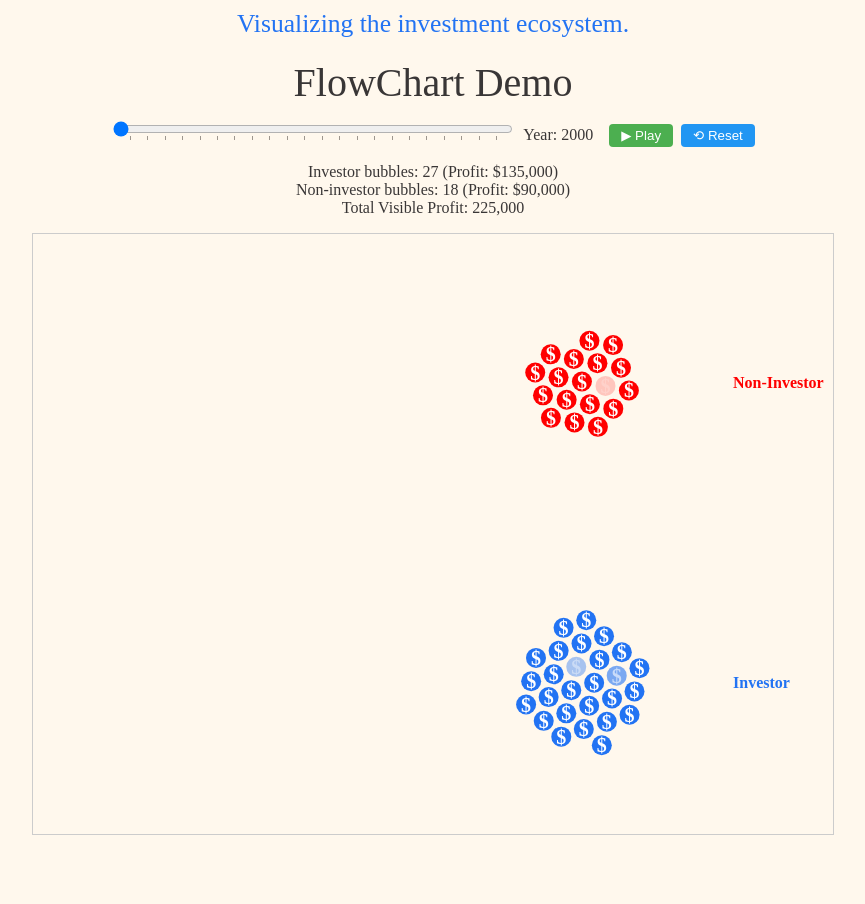
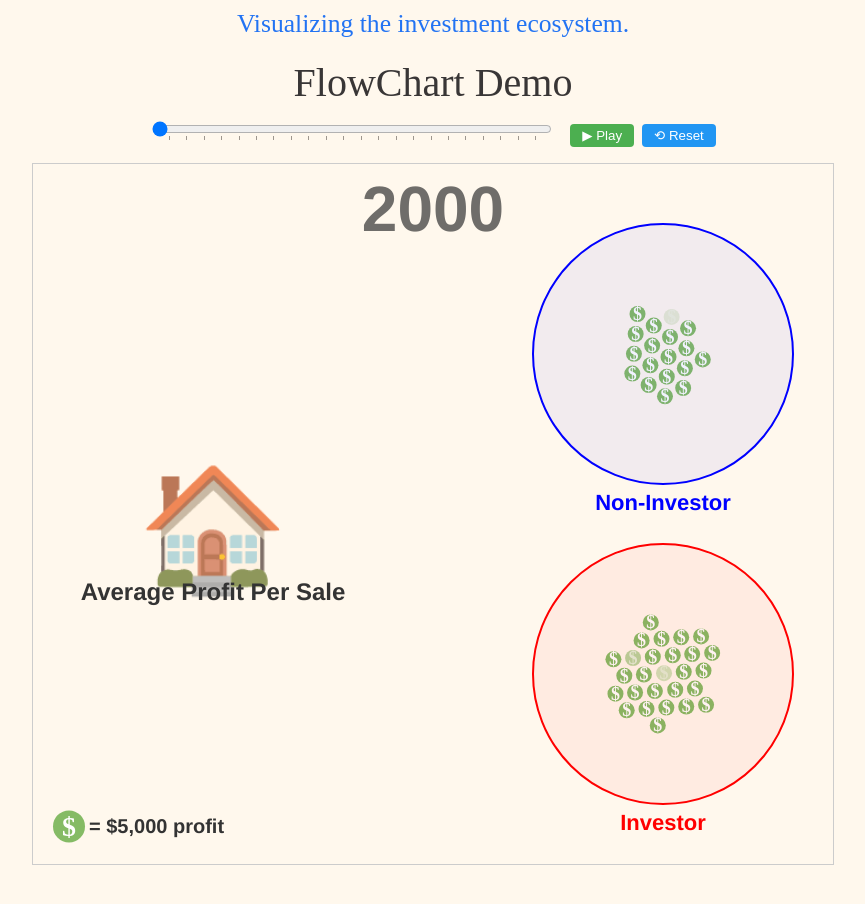
Before and after one commit to BengineerZ/FP2-Assignment-Site, a React (Create React App) app in the folder fp2-assignment-site/: page / in a window 1280 px wide. Shown: the part 1480-2384 px from the top of the page, without its empty margins (207-1072 px from the left). Built offline with nearby package versions, Linux system fonts and the light colour scheme.

Commit message:
Design changes

```diff
--- a/fp2-assignment-site/src/components/flow_plot/chart.js
+++ b/fp2-assignment-site/src/components/flow_plot/chart.js
@@ -21,20 +21,46 @@ function FlowChart({ csvUrl = "/boston_residential_sales_dummy.csv" }) {
   const BUBBLE_VALUE = 5000;
   const LIFE_SPAN_YEARS = 1.0;
   const FADE_PORTION = 0.05;
-  const COLLISION_RADIUS = 12 ;
-  const BUBBLE_RADIUS = 10;
+  const COLLISION_RADIUS = 10 ;
+  const BUBBLE_RADIUS = 8;
   const ANIMATION_SPEED = 0.01;   // Years per animation frame (higher = faster)
-  const DOLLAR_SIGN_SIZE = "20px";
+  const DOLLAR_SIGN_SIZE = "18px";
+  const CANVAS_HEIGHT = 700;
+  const CANVAS_WIDTH = 800;
+
+  // Cluster configuration
+  const CLUSTER_CIRCLE_RADIUS = 130;
+  const CLUSTER_CIRCLE_STROKE_WIDTH = 2;
+
+  // Define spawning point coordinates
+  const SPAWN_X = 180;
+  const SPAWN_Y = CANVAS_HEIGHT/2;
 
   // “Cluster” for investor vs. non-investor
+  const [clusterPositions, setClusterPositions] = useState({
+    x: 630,
+    nonInvY: 190,
+    invY: 510
+  });
+
+  // Add hover state tracking
+  const [hoverState, setHoverState] = useState({
+    investor: false,
+    noninvestor: false,
+    house: false // Add house hover state
+  });
+
   function clusterX(d) {
-    // Everyone clusters at x=550 (moved 100px left from 650)
-    return 550;
+    // Everyone clusters at CLUSTER_X
+    return clusterPositions.x;
   }
   function clusterY(d) {
     // top cluster if non-investor, bottom cluster if investor
-    return d.type === 'investor' ? 450 : 150;
+    return d.type === 'investor' ? clusterPositions.invY : clusterPositions.nonInvY;
   }
+
+  // Define money green color constant
+  const MONEY_GREEN = "#85BB65";
 
   // -----------------------------------------------------------
   // 2) State
@@ -349,9 +375,9 @@ function FlowChart({ csvUrl = "/boston_residential_sales_dummy.csv" }) {
       id: Math.random().toString(36).substr(2, 9),
       type,
       birthTime,
-      // Spawn at (150, 400)
-      x: 150,
-      y: 300
+      // Spawn at defined spawn point
+      x: SPAWN_X,
+      y: SPAWN_Y
     };
   }
 
@@ -390,11 +416,11 @@ function FlowChart({ csvUrl = "/boston_residential_sales_dummy.csv" }) {
     // CRITICAL FIX: Only pass ALIVE bubbles to the simulation
     const aliveBubbles = bubbles.filter(b => getOpacity(b) > 0);
 
-    // If any bubble has no coords => put it at (150,400)
+    // If any bubble has no coords => put it at spawn point
     aliveBubbles.forEach(b => {
       if (b.x == null || b.y == null) {
-        b.x = 150;
-        b.y = 300;
+        b.x = SPAWN_X;
+        b.y = SPAWN_Y;
       }
     });
 
@@ -442,6 +468,49 @@ function FlowChart({ csvUrl = "/boston_residential_sales_dummy.csv" }) {
   const invProfit = invVisible.length * BUBBLE_VALUE;
   const nonInvProfit = nonInvVisible.length * BUBBLE_VALUE;
 
+  // Add median house prices by year (adjusted for inflation to 2021 dollars)
+  const medianHousePrices = {
+    2000: 285000,
+    2001: 310000,
+    2002: 345000,
+    2003: 375000,
+    2004: 410000,
+    2005: 450000,
+    2006: 425000,
+    2007: 410000,
+    2008: 370000,
+    2009: 350000,
+    2010: 360000,
+    2011: 365000,
+    2012: 380000,
+    2013: 410000,
+    2014: 440000,
+    2015: 475000,
+    2016: 510000,
+    2017: 550000,
+    2018: 595000,
+    2019: 630000,
+    2020: 680000,
+    2021: 750000
+  };
+
+  // Function to get the median house price for the current year
+  function getMedianHousePrice() {
+    const year = Math.round(currentTime);
+    // Use the closest year we have data for
+    const availableYears = Object.keys(medianHousePrices).map(Number);
+
+    if (year <= availableYears[0]) return medianHousePrices[availableYears[0]];
+    if (year >= availableYears[availableYears.length - 1]) return medianHousePrices[availableYears[availableYears.length - 1]];
+
+    // Find the closest year in our data
+    const closestYear = availableYears.reduce((prev, curr) =>
+      Math.abs(curr - year) < Math.abs(prev - year) ? curr : prev
+    );
+
+    return medianHousePrices[closestYear];
+  }
+
   // -----------------------------------------------------------
   // 11) Render
   // -----------------------------------------------------------
@@ -479,9 +548,6 @@ function FlowChart({ csvUrl = "/boston_residential_sales_dummy.csv" }) {
             <option key={year} value={year + 0.5} />
           ))}
         </datalist>
-        <span style={{ marginLeft: '0.5rem' }}>
-          Year: {Math.round(currentTime) === 1999 ? 2000 : Math.round(currentTime)}
-        </span>
 
         {/* Play/Pause button for autoscroll */}
         <button
@@ -519,37 +585,127 @@ function FlowChart({ csvUrl = "/boston_residential_sales_dummy.csv" }) {
         </button>
       </div>
 
-      {/* Summary */}
-      <div style={{ marginBottom: '1rem' }}>
-        <div>Investor bubbles: {invVisible.length} (Profit: ${invProfit.toLocaleString()})</div>
-        <div>Non-investor bubbles: {nonInvVisible.length} (Profit: ${nonInvProfit.toLocaleString()})</div>
-        <div>Total Visible Profit: {(invProfit + nonInvProfit).toLocaleString()}</div>
-      </div>
+      {/* Remove the old Summary section */}
 
       {/* SVG */}
-      <svg width={800} height={600} style={{ border: '1px solid #ccc' }}>
-        {/* Cluster labels */}
+      <svg width={CANVAS_WIDTH} height={CANVAS_HEIGHT} style={{ border: '1px solid #ccc' }}>
+        {/* Legend in top left */}
+        <g transform="translate(20, 20)">
+          {/* Sample bubble */}
+          <circle
+            cx={BUBBLE_RADIUS*2}
+            cy={CANVAS_HEIGHT - BUBBLE_RADIUS*7.2}
+            r={BUBBLE_RADIUS*2}
+            opacity={1}
+            fill={MONEY_GREEN}
+          />
           <text
-          x={700}
-          y={150}
+            x={BUBBLE_RADIUS*2}
+            y={CANVAS_HEIGHT - BUBBLE_RADIUS*7.2}
+            textAnchor="middle"
+            dominantBaseline="central"
+            fill="white"
+            fontSize="28px"
+            fontWeight="bold"
+          >
+            $
+          </text>
+
+          {/* Legend text */}
+          <text
+            x={BUBBLE_RADIUS * 2 + 20}
+            y={CANVAS_HEIGHT - BUBBLE_RADIUS * 7}
             textAnchor="start"
             dominantBaseline="middle"
             fontWeight="bold"
-          fill="red"
+            fontFamily="Helvetica Neue"
+            fontSize="20px"
+            fill="#333"
           >
-          Non-Investor
+            = ${BUBBLE_VALUE.toLocaleString()} profit
+          </text>
+        </g>
+
+        {/* HUGE Year display */}
+        <text
+          x={CANVAS_WIDTH/2}
+          y={50}
+          textAnchor="middle"
+          dominantBaseline="middle"
+          fontFamily="Helvetica Neue"
+          fontWeight="bold"
+          fontSize="64px"
+          fill="#333"
+          opacity="0.7"
+        >
+          {Math.round(currentTime) === 1999 ? 2000 : Math.round(currentTime)}
+        </text>
+
+        {/* House emoji at spawning point with hover effect */}
+        <g>
+          <text
+            x={SPAWN_X}
+            y={SPAWN_Y}
+            textAnchor="middle"
+            dominantBaseline="middle"
+            fontSize="120px"
+            opacity={0.8}
+            style={{
+              fontFamily: 'Segoe UI Emoji, Apple Color Emoji, Noto Color Emoji, sans-serif',
+              cursor: 'pointer'
+            }}
+            onMouseEnter={() => setHoverState(prev => ({ ...prev, house: true }))}
+            onMouseLeave={() => setHoverState(prev => ({ ...prev, house: false }))}
+          >
+            🏠
+          </text>
+
+          {/* House price display on hover */}
+          <text
+            x={SPAWN_X}
+            y={SPAWN_Y - 120}
+            textAnchor="middle"
+            dominantBaseline="middle"
+            fontFamily="Helvetica Neue"
+            fontWeight="bold"
+            fontSize="22px"
+            fill="#333"
+            opacity={hoverState.house ? 1 : 0}
+            pointerEvents="none"
+          >
+            Median House Price ({Math.round(currentTime)}):
           </text>
           <text
-          x={700}
-          y={450}
-          textAnchor="start"
+            x={SPAWN_X}
+            y={SPAWN_Y - 90}
+            textAnchor="middle"
             dominantBaseline="middle"
+            fontFamily="Helvetica Neue"
             fontWeight="bold"
-          fill="#2273f3"
+            fontSize="24px"
+            fill="#1A6692"
+            opacity={hoverState.house ? 1 : 0}
+            pointerEvents="none"
           >
-          Investor
+            ${getMedianHousePrice().toLocaleString()}
           </text>
 
+          {/* Label under house */}
+          <text
+            x={SPAWN_X}
+            y={SPAWN_Y + 80}
+            textAnchor="middle"
+            dominantBaseline="middle"
+            fontFamily="Helvetica Neue"
+            fontWeight="bold"
+            fontSize="24px"
+            fill="#333"
+          >
+            Average Profit Per Sale
+          </text>
+        </g>
+
+        {/* Money bubbles - moved above the cluster circles so they appear behind */}
         {bubbles.map((b) => {
           const opacity = getOpacity(b);
           if (opacity <= 0) return null;
@@ -560,7 +716,7 @@ function FlowChart({ csvUrl = "/boston_residential_sales_dummy.csv" }) {
                 cy={b.y}
                 r={BUBBLE_RADIUS}
                 opacity={opacity}
-                fill={b.type === 'investor' ? '#2273f3' : 'red'}
+                fill={MONEY_GREEN}
               />
               <text
                 x={b.x}
@@ -577,6 +733,95 @@ function FlowChart({ csvUrl = "/boston_residential_sales_dummy.csv" }) {
             </React.Fragment>
           );
         })}
+
+        {/* Cluster background circles with hover effects */}
+        <g>
+          {/* Non-investor cluster */}
+          <circle
+            cx={clusterPositions.x}
+            cy={clusterPositions.nonInvY}
+            r={CLUSTER_CIRCLE_RADIUS}
+            fill="blue"
+            fillOpacity={hoverState.noninvestor ? 0.8 : 0.05}
+            stroke="blue"
+            strokeWidth={CLUSTER_CIRCLE_STROKE_WIDTH}
+            onMouseEnter={() => setHoverState(prev => ({ ...prev, noninvestor: true }))}
+            onMouseLeave={() => setHoverState(prev => ({ ...prev, noninvestor: false }))}
+            style={{ cursor: 'pointer' }}
+          />
+
+          {/* Non-investor profit counter - only visible on hover */}
+          <text
+            x={clusterPositions.x}
+            y={clusterPositions.nonInvY}
+            textAnchor="middle"
+            dominantBaseline="middle"
+            fontFamily="Helvetica Neue"
+            fontWeight="bold"
+            fontSize="18px"
+            fill="white"
+            opacity={hoverState.noninvestor ? 1 : 0}
+            pointerEvents="none"
+          >
+            Non-Investor Profit: ${nonInvProfit.toLocaleString()}
+          </text>
+
+          {/* Investor cluster */}
+          <circle
+            cx={clusterPositions.x}
+            cy={clusterPositions.invY}
+            r={CLUSTER_CIRCLE_RADIUS}
+            fill="red"
+            fillOpacity={hoverState.investor ? 0.8 : 0.05}
+            stroke="red"
+            strokeWidth={CLUSTER_CIRCLE_STROKE_WIDTH}
+            onMouseEnter={() => setHoverState(prev => ({ ...prev, investor: true }))}
+            onMouseLeave={() => setHoverState(prev => ({ ...prev, investor: false }))}
+            style={{ cursor: 'pointer' }}
+          />
+
+          {/* Investor profit counter - only visible on hover */}
+          <text
+            x={clusterPositions.x}
+            y={clusterPositions.invY}
+            textAnchor="middle"
+            dominantBaseline="middle"
+            fontFamily="Helvetica Neue"
+            fontWeight="bold"
+            fontSize="18px"
+            fill="white"
+            opacity={hoverState.investor ? 1 : 0}
+            pointerEvents="none"
+          >
+            Investor Profit: ${invProfit.toLocaleString()}
+          </text>
+        </g>
+
+        {/* Cluster labels - moved below circles and linked to circle positions */}
+        <text
+          x={clusterPositions.x}
+          y={clusterPositions.nonInvY + CLUSTER_CIRCLE_RADIUS + 20}
+          textAnchor="middle"
+          dominantBaseline="middle"
+          fontFamily="Helvetica Neue"
+          fontWeight="bold"
+          fontSize="22px"
+          fill="blue"
+        >
+          Non-Investor
+        </text>
+        <text
+          x={clusterPositions.x}
+          y={clusterPositions.invY + CLUSTER_CIRCLE_RADIUS + 20}
+          textAnchor="middle"
+          dominantBaseline="middle"
+          fontFamily="Helvetica Neue"
+          fontWeight="bold"
+          fontSize="22px"
+          fill="red"
+        >
+          Investor
+        </text>
       </svg>
     </div>
   );
```
Lines whose indentation alone changed are shown as unchanged.
